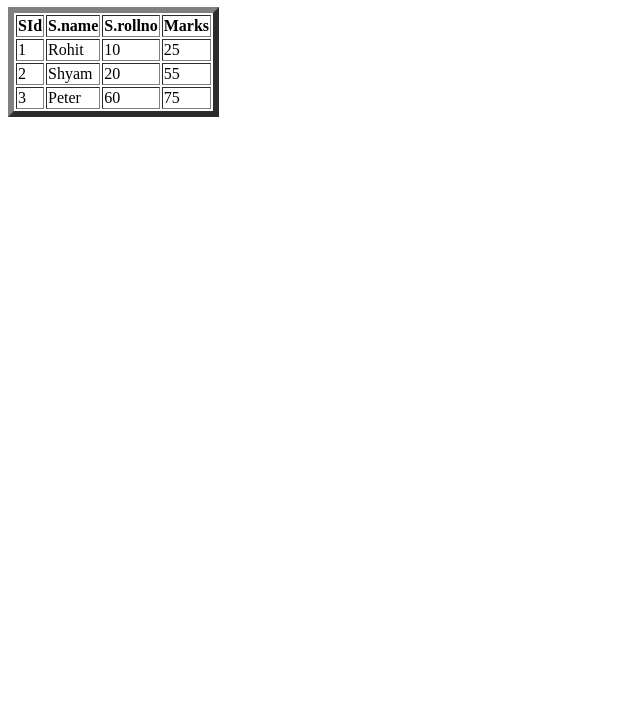
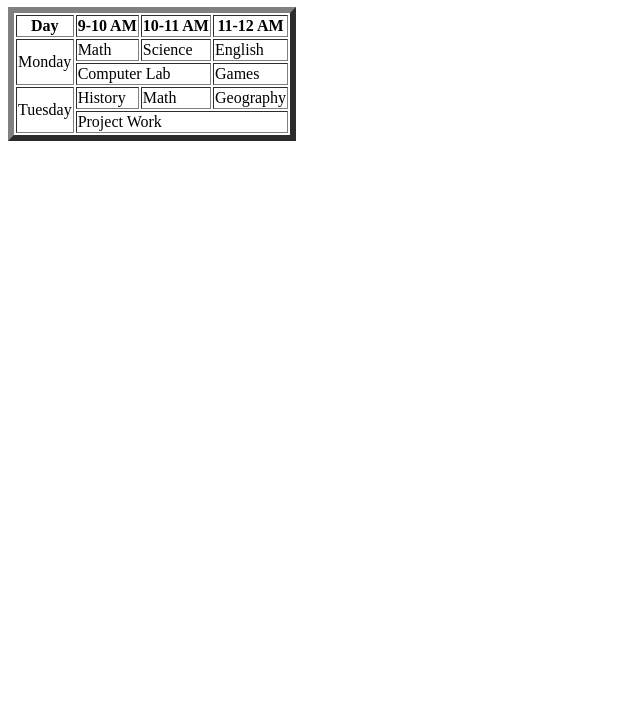
Before and after one commit to garvitsingh1336/FSD-WD-CSE17-GARVIT, a plain HTML site: page html/table.html in a window 1280 px wide. Shown: the part 73-800 px from the top of the page, without its empty margins (0-640 px from the left). Drawn offline with Linux system fonts and the light colour scheme.

Commit message:
timetable

```diff
--- a/html/table.html
+++ b/html/table.html
@@ -6,9 +6,9 @@
     <title>Document</title>
 </head>
 <body>
-    <h1>DETAILS</h1>
+    <h1>CLASS TIMETABLE</h1>
    <table border="6">
-     <tr><th>SId</th>
+     <!-- <tr><th>SId</th>
        <th>S.name</th>
        <th>S.rollno</th>
        <th>Marks</th>
@@ -30,7 +30,34 @@
        <td>Peter</td>
        <td>60</td>
        <td>75</td>
+       </tr> -->
+
+       <tr><th>Day</th>
+           <th>9-10 AM</th>
+           <th>10-11 AM</th>
+           <th>11-12 AM</th>
        </tr>
+       <tr>
+        <td rowspan="2">Monday</td>
+        <td>Math</td>
+        <td>Science</td>
+        <td>English</td>
+       </tr>
+       <tr>
+        <td colspan="2">Computer Lab</td>
+        <td>Games</td>
+       </tr>
+       <tr>
+        <td rowspan="2">Tuesday</td>
+        <td>History</td>
+        <td>Math</td>
+        <td>Geography</td>
+       </tr>
+       <tr>
+        <td colspan="3">Project Work</td>
+       </tr>
+
+
      </table>
 </body>
 </html>
```
